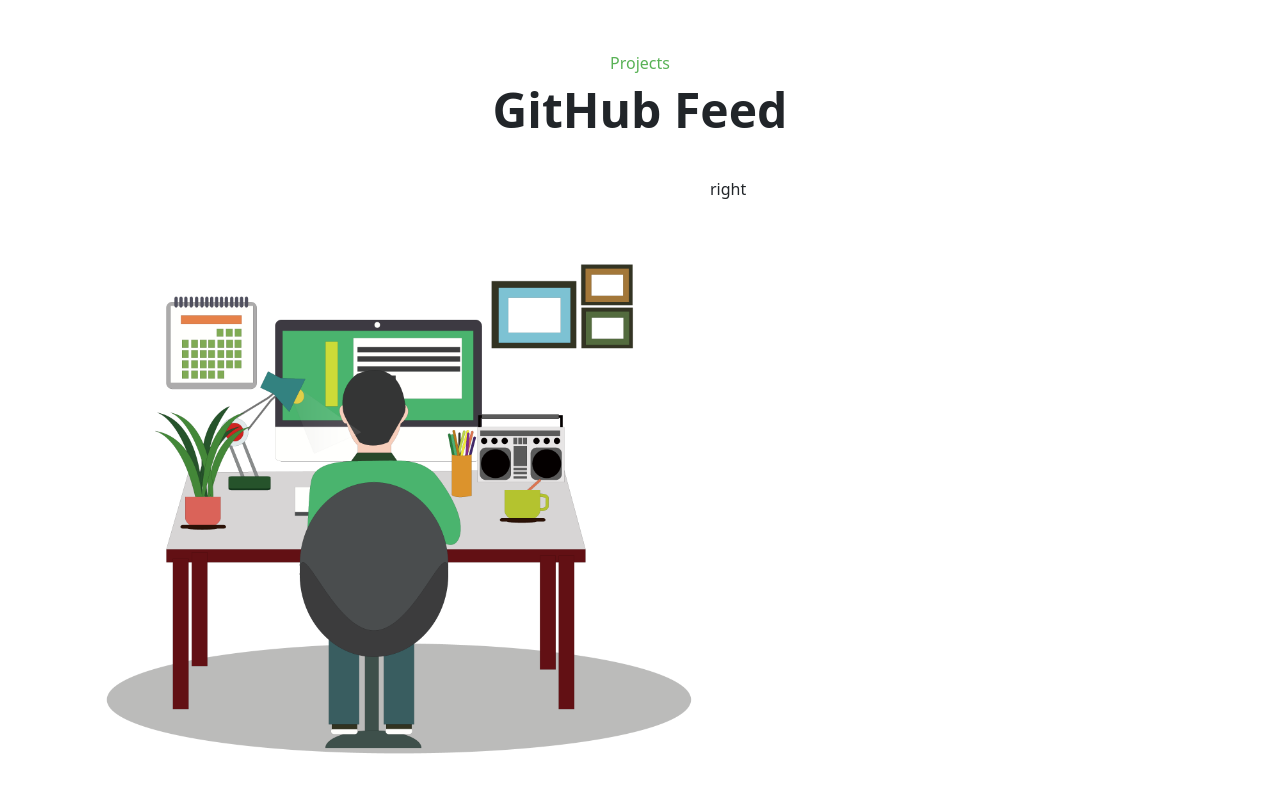
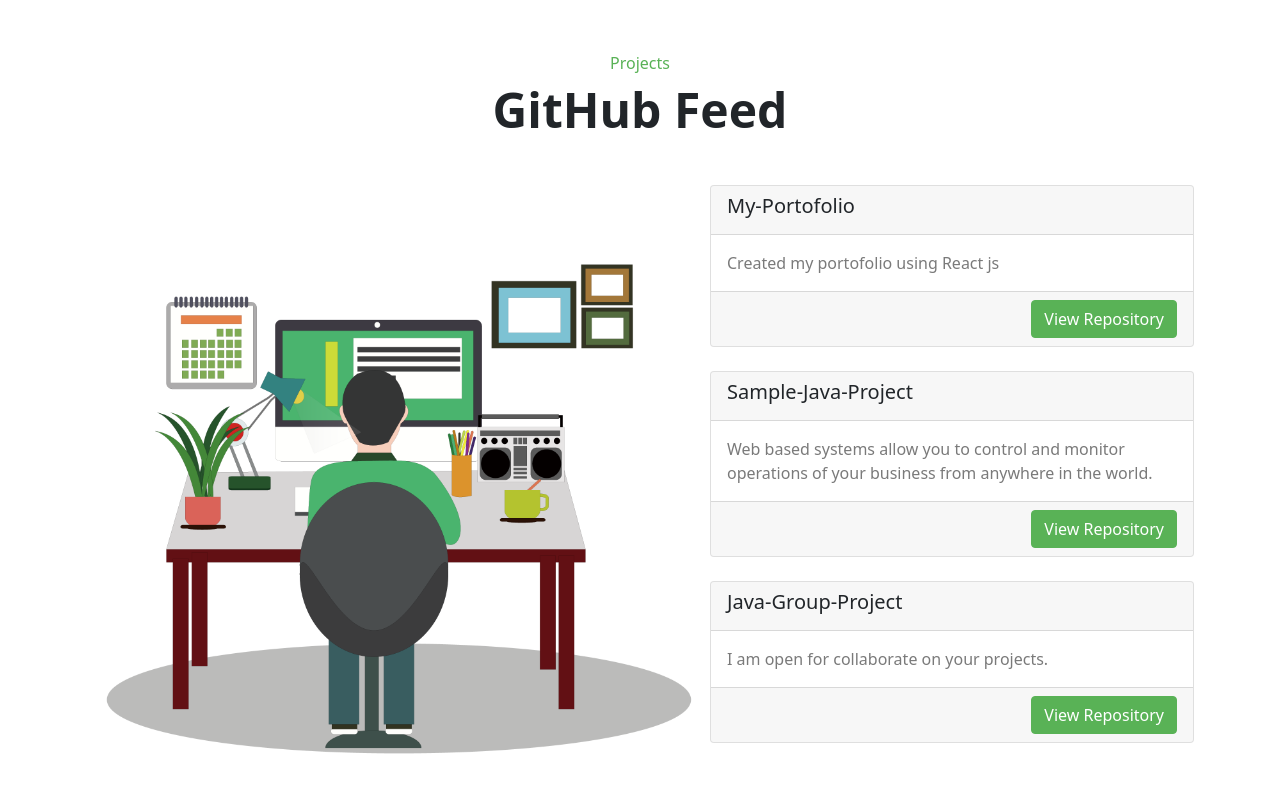
Before and after one commit to sachinduA/My-Portofolio, a React (Create React App) app in the folder website/: page / in a window 1280 px wide. Shown: the part 2362-3155 px from the top of the page. Built offline with nearby package versions, Linux system fonts and the light colour scheme.

Commit message:
update Projects

```diff
--- /dev/null
+++ b/website/src/components/sampleProjects/ProjectList.js
@@ -0,0 +1,18 @@
+import React from "react";
+
+import ProjectCard from "../sampleProjects/ProjectsCard";
+import Projectsdata from "../../projectsData";
+
+const ProjectList = () => {
+  return (
+    Projectsdata.length > 0 && (
+      <div className="offer-container">
+        {Projectsdata.map((pdata, idx) => {
+          return <ProjectCard data={pdata} key={idx} />;
+        })}
+      </div>
+    )
+  );
+};
+
+export default ProjectList;
--- a/website/src/components/sampleProjects/Projects.js
+++ b/website/src/components/sampleProjects/Projects.js
@@ -1,6 +1,7 @@
 import React from "react";
 
 import "./Projects.css";
+import ProjectList from "../sampleProjects/ProjectList";
 import devoloper from "../../images/programing.png";
 
 const Projects = () => {
@@ -12,7 +13,9 @@ const Projects = () => {
         <div className="p-left">
           <img src={devoloper} alt="" className="p-img" />
         </div>
-        <div className="p-right">right</div>
+        <div className="p-right">
+          <ProjectList />
+        </div>
       </div>
     </div>
   );
--- /dev/null
+++ b/website/src/components/sampleProjects/ProjectsCard.css
@@ -0,0 +1,20 @@
+.card {
+  margin-top: 0.5rem;
+  margin-bottom: 1.5rem;
+}
+
+.card-text {
+  font-size: medium;
+  font-weight: 400;
+  color: rgb(122, 122, 122);
+}
+
+.card-footer {
+  display: flex;
+  justify-content: flex-end;
+}
+
+.btn {
+  background-color: #59b256;
+  border-color: #59b256;
+}
--- /dev/null
+++ b/website/src/components/sampleProjects/ProjectsCard.js
@@ -0,0 +1,21 @@
+import React from "react";
+
+import "./ProjectsCard.css";
+
+export default function ProjectCard({ data }) {
+  return (
+    <div className="card">
+      <div className="card-header">
+        <h5>{data.title}</h5>
+      </div>
+      <div className="card-body">
+        <p className="card-text">{data.discription}</p>
+      </div>
+      <div className="card-footer">
+        <a href={data.link} className="btn btn-success">
+          View Repository
+        </a>
+      </div>
+    </div>
+  );
+}
--- a/website/src/data.js
+++ b/website/src/data.js
@@ -6,7 +6,7 @@ const data = [
     discription: "Sri Lanka Institute of information Technology(SLIIT)",
     category: {
       tag: "education",
-      color: "#59b256 ",
+      color: "#157347",
     },
   },
   {
@@ -16,7 +16,7 @@ const data = [
     discription: "ideaCurl ",
     category: {
       tag: "work",
-      color: "#59b256 ",
+      color: "#59b256",
     },
   },
   {
@@ -26,7 +26,7 @@ const data = [
     discription: "Maris Stella College, Negombo",
     category: {
       tag: "education",
-      color: "#59b256 ",
+      color: "#157347",
     },
   },
 ];
--- /dev/null
+++ b/website/src/projectsData.js
@@ -0,0 +1,22 @@
+const pdata = [
+  {
+    id: 1,
+    title: "My-Portofolio",
+    discription: "Created my portofolio using React js",
+    link: "https://github.com/sachinduA/My-Portofolio",
+  },
+  {
+    id: 2,
+    title: "Sample-Java-Project",
+    discription:
+      "Web based systems allow you to control and monitor operations of your business from anywhere in the world.",
+    link: "https://github.com/sachinduA/Practical-Test",
+  },
+  {
+    id: 3,
+    title: "Java-Group-Project",
+    discription: "I am open for collaborate on your projects.",
+    link: "https://github.com/sachinduA/PAF-group-project",
+  },
+];
+export default pdata;
```
Also changed, not shown: website/src/images/programing1.png (added).
